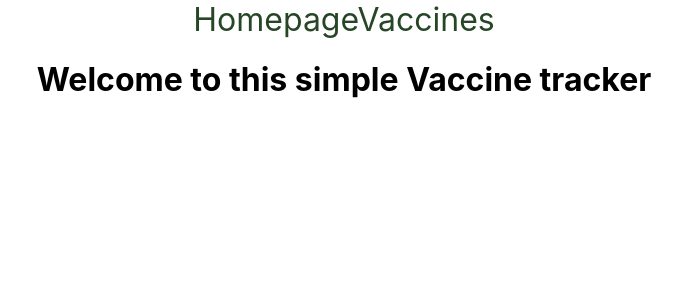
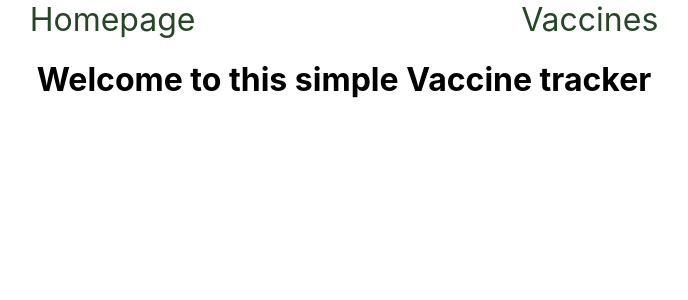
Before and after one commit to DanaKLym/vaccination-tracker, a React (Create React App) app: page / in a window 1280 px wide. Shown: the top 300 px of the page, without its empty margins (296-984 px from the left). Built offline with nearby package versions, Linux system fonts and the light colour scheme.

Commit message:
navbar styled

```diff
--- a/src/App.css
+++ b/src/App.css
@@ -13,5 +13,7 @@
   text-shadow: 3px 3px 5px #274627;
 }
 
-nav {
+.navbar {
+  display: flex;
+  justify-content: space-evenly;
 }
```
